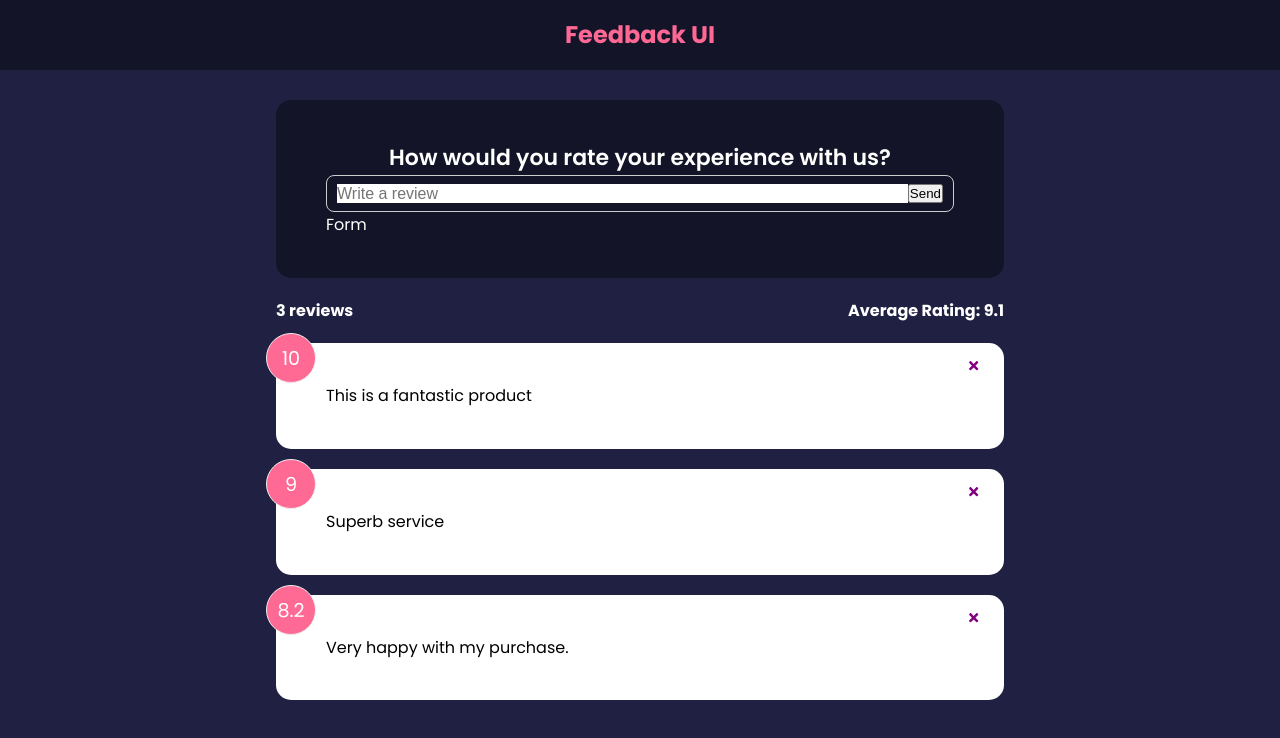
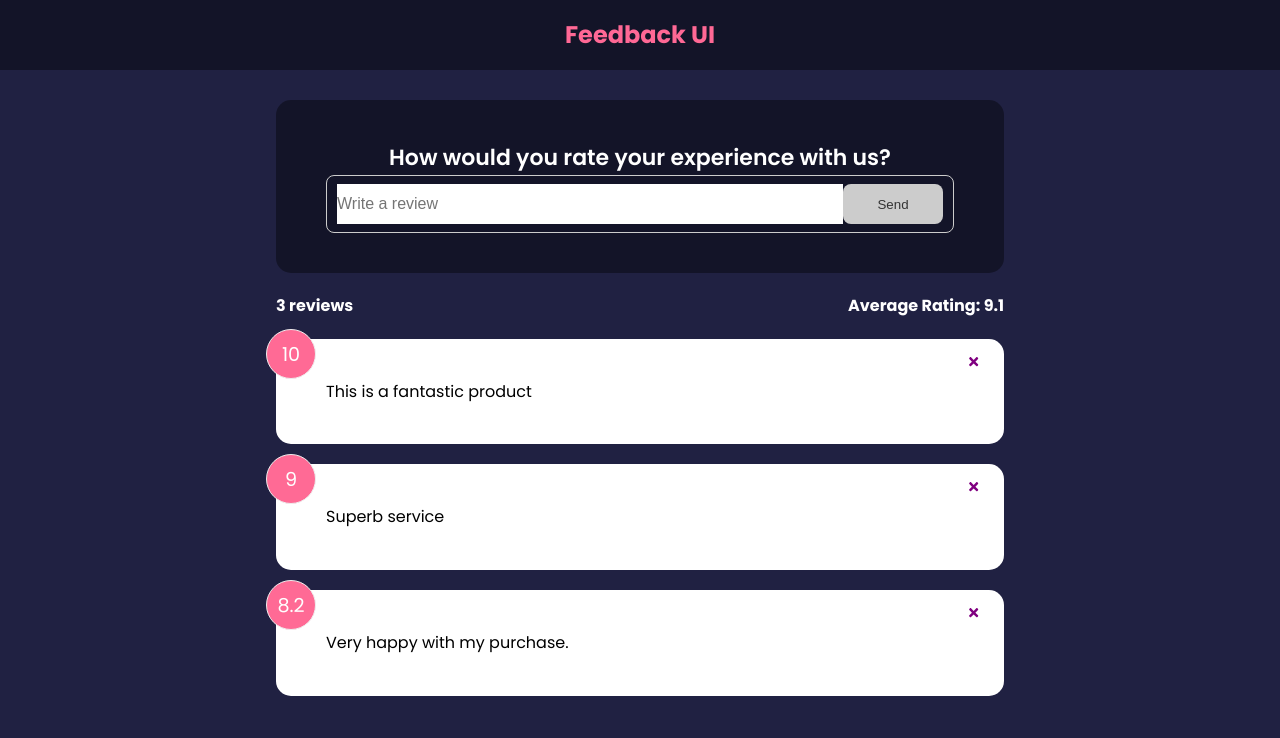
Before and after one commit to Nadia982/Feedback-App, a React (Create React App) app: page / in a window 1280 px wide. Shown: the top 738 px of the page. Built offline with nearby package versions, Linux system fonts and the light colour scheme.

Commit message:
added validation so that 'send' button is disabled until user has typed more than 10 characters

```diff
--- a/src/components/FeedbackForm.jsx
+++ b/src/components/FeedbackForm.jsx
@@ -1,10 +1,24 @@
 import { useState } from "react";
 import Card from "./shared/Card";
+import Button from "./shared/Button";
 
 const FeedbackForm = () => {
   const [text, setText] = useState("");
+  const [btnDisabled, setBtnDisabled] = useState(true);
+  const [message, setMessage] = useState("");
 
   const handleTextChange = (e) => {
+    if(text === ''){
+        setBtnDisabled(true);
+        // message should only show if we have typed something and our text is less than 10 characters long.
+        setMessage(null);
+    } else if (text !== '' && text.trim().length <= 10){
+        setMessage("Please type more than 10 characters");
+        setBtnDisabled(true);
+    } else {
+        setMessage(null);
+        setBtnDisabled(false);
+    }
     setText(e.target.value);
   };
   return (
@@ -14,15 +28,16 @@
         {/* todo - rating select component */}
         <div className="input-group">
           <input
+        //   className="about-link"
             onChange={handleTextChange}
             type="text"
             placeholder="Write a review"
             value={text}
           />
-          <button type="submit">Send</button>
+          <Button type="submit" isDisabled={btnDisabled} version='secondary'>Send</Button>
         </div>
+        {message && <div className='message'>{message}</div>}
       </form>
-      Form
     </Card>
   );
 };
--- /dev/null
+++ b/src/components/shared/Button.jsx
@@ -0,0 +1,26 @@
+import PropTypes from "prop-types";
+
+// type in the props indicates whether the button is a submit button or a regular button
+
+const Button = ({ children, version, type, isDisabled }) => {
+  return (
+    <button type={type} disabled={isDisabled} className={`btn btn-${version}`}>
+      {children}
+    </button>
+  );
+};
+
+Button.defaultProps = {
+  version: "primary",
+  type: "button",
+  isDisabled: false,
+};
+
+Button.propTypes = {
+  children: PropTypes.node.isRequired,
+  version: PropTypes.string,
+  type: PropTypes.string,
+  isDisabled: PropTypes.bool,
+};
+
+export default Button;
--- a/src/index.css
+++ b/src/index.css
@@ -182,7 +182,12 @@
 .message{
     padding-top: 1rem;
     text-align: center;
-    color: rebeccapurple;
+    color: #fff;
+}
+
+.message.reverse{
+
+  color: rebeccapurple;
 }
 
 .about-link {
@@ -210,6 +215,8 @@
     margin: 1rem 0;
 }
 
+
+
 @media (max-width: 600px) {
     .rating li {
         margin: 1rem .3rem;
```
